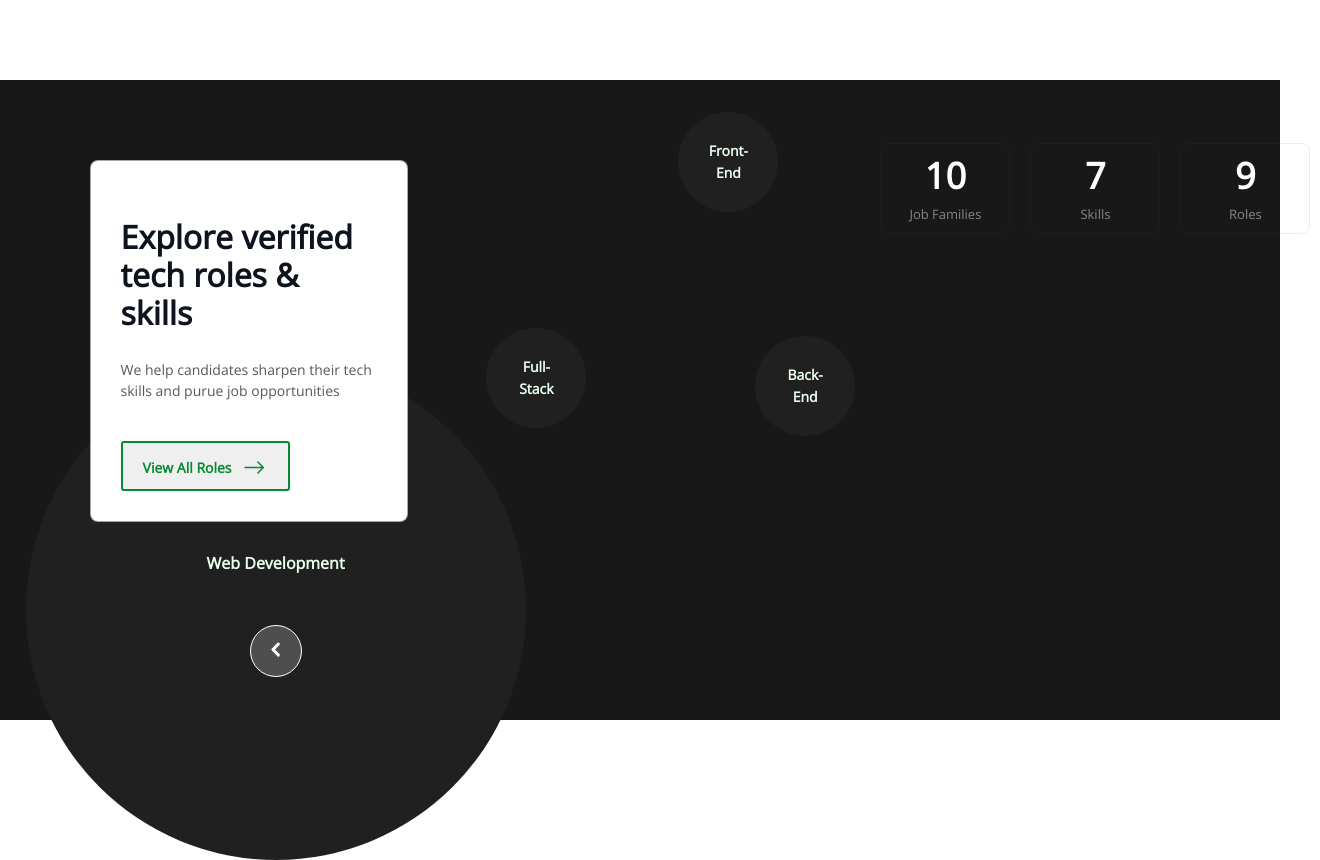
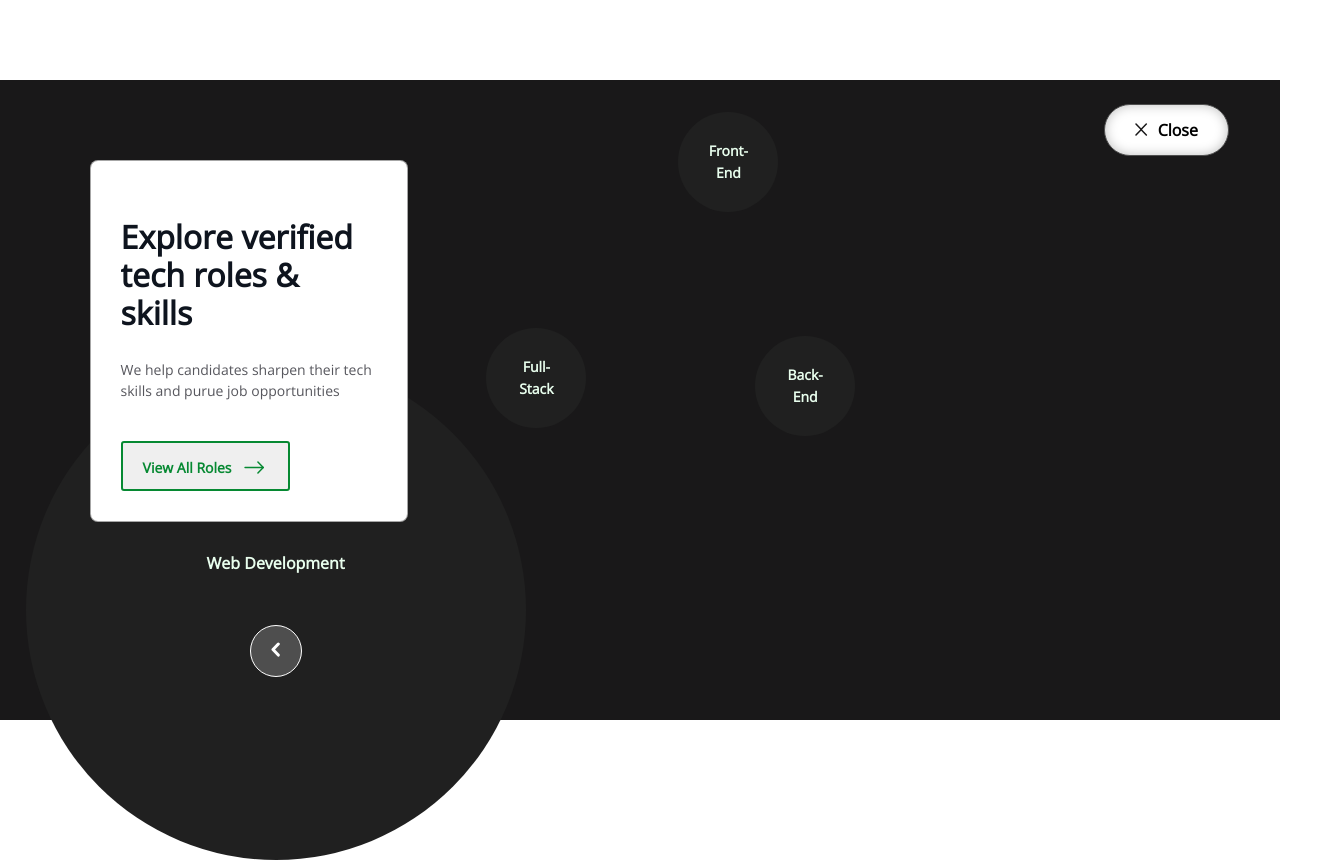
Before and after one commit to VaradP27/skills-dir, a React (Create React App) app: page / in a window 1280 px wide. Both pictures are taken after a click on the element "Web Development". Shown: the whole page, 1320 px wide, since content can reach past the window. Built offline with nearby package versions, Linux system fonts and the light colour scheme.

Commit message:
add back button functionality and fix skills not loading bug

```diff
--- a/src/App.css
+++ b/src/App.css
@@ -1,4 +1,5 @@
 @import url('https://fonts.googleapis.com/css?family=Open+Sans');
+
 .bubble-container {
 	height: 80vh;
 	width: 100vw;
@@ -6,7 +7,16 @@
 	margin-top: 10vh;
 }
 
-a{
+a {
 	text-decoration: none;
 	color: white;
 }
+
+.top-right-wrapper {
+	position: absolute;
+	top: 13vh;
+	right: 4vw;
+	align-items: center;
+	justify-content: center;
+	display: flex;
+}
--- a/src/App.js
+++ b/src/App.js
@@ -5,13 +5,13 @@ import positions from "./data/positions.json"
 import Status from './components/Status/Status';
 import Explore from './components/Explore/Explore';
 import jobFamilies from "./data/job_families.json"
+import CloseButton from "./components/CloseButton/CloseButton"
 
 const getData = (content) => {
 	return content
 }
 
 function App() {
-	const [i, setI] = useState(0);
 	const [activeBubble, setActiveBubble] = useState(null);
 	const [skills, setSkills] = useState(null)
 	const [selected, setSelected] = useState(null)
@@ -25,12 +25,14 @@ function App() {
 		if (itemList[0].children === "Skills") {
 			return
 		}
+		setIteamList([])
 		setActiveBubble(null)
-		setIteamList(itemList.find(item => item.name === content).data)
-		setDepth([...depth, itemList.findIndex(item => item.name === content)])
-		setSelected(content)
-		setI(i + 1)
-		setType(itemList.find(item => item.name === content).children)
+		setTimeout(() => {
+			setIteamList(itemList.find(item => item.name === content).data)
+			setDepth([...depth, itemList.findIndex(item => item.name === content)])
+			setSelected(content)
+			setType(itemList.find(item => item.name === content).children)
+		}, 100)
 	}
 
 	const goBack = () => {
@@ -54,19 +56,38 @@ function App() {
 		if (content === 'back')
 			return
 		const tooltipItem = itemList.find(item => item.name === content)
+		console.log(tooltipItem)
+		if (tooltipItem.children === "Skills") {
+			setSkills(tooltipItem.data)
+		}
 		setType(tooltipItem.children)
 		setActiveBubble(content)
 		setChildNumber(tooltipItem.data.length)
-		if (type === "Skills") {
-			setSkills(tooltipItem.data)
-		}
+	}
+
+	const closeAction = () => {
+		setIteamList([])
+		setTimeout(() => {
+			setActiveBubble(null)
+			setIteamList(jobFamilies)
+			setType(null)
+			setSkills([])
+			setDepth([])
+			setSelected(null)
+		})
 	}
 
 	return (
-		<div key={i} className="bubble-container" >
+		<div className="bubble-container" >
 			<Suspense fallback={<div>Loading...</div>}>
-				<Explore/>
-				<Status status={{ jobFamilies: 10, skills: 9, roles: 7 }} />
+				<Explore />
+				<div className="top-right-wrapper">
+					{depth.length === 0 ?
+						<Status status={{ jobFamilies: 9, skills: 97, roles: 69 }} />
+						:
+						<CloseButton closeAction={closeAction} />
+					}
+				</div>
 				{
 					itemList.map((item, index) => {
 						return (
--- /dev/null
+++ b/src/components/CloseButton/CloseButton.css
@@ -0,0 +1,24 @@
+.close-text {
+	font-family: 'Open Sans';
+	font-style: normal;
+	font-weight: 600;
+	font-size: 16px;
+	line-height: 22px;
+	color: #000000;
+}
+
+.close-icon {
+	margin-right: 10px;
+}
+
+.close-button {
+	box-sizing: border-box;
+
+	width: 125px;
+	height: 52px;
+	background: #FFFFFF;
+	border: 1.5px solid #4E4E4E;
+	box-shadow: inset 0px 0px 12px rgba(0, 0, 0, 0.25);
+	border-radius: 132px;
+	text-align: center;
+}
--- /dev/null
+++ b/src/components/CloseButton/CloseButton.js
@@ -0,0 +1,14 @@
+import "./CloseButton.css"
+
+const CloseButton = ({ closeAction }) => {
+	return (
+		<button className="close-button" onClick={()=> closeAction()}>
+			<span className="close-text">
+				<img src="./assets/close-button.svg" alt="Close Button" className="close-icon" />
+				Close
+			</span>
+		</button>
+	)
+}
+
+export default CloseButton
--- a/src/components/Status/Status.css
+++ b/src/components/Status/Status.css
@@ -1,12 +1,7 @@
 @import url('https://fonts.googleapis.com/css?family=Open+Sans');
 
 .status{
-	top: 10vh;
-	left: 20vw;
 	color: white;
-	position: absolute;
-	left: 68vw;
-	top: 133px;
 	display: grid;
 	grid-template-columns: repeat(3, 150px);
 	text-align: center;
```
Also changed, not shown: public/assets/close-button.svg (added).
